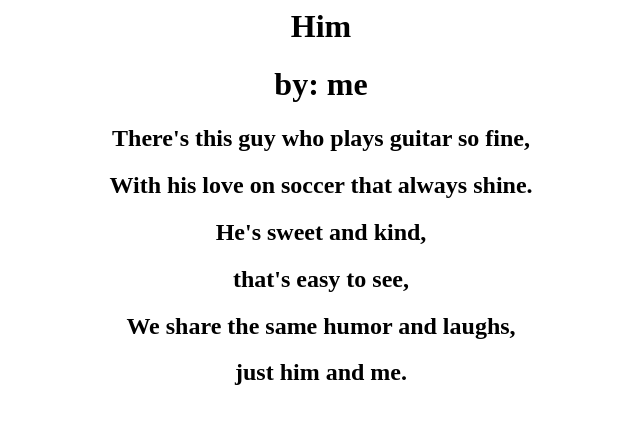
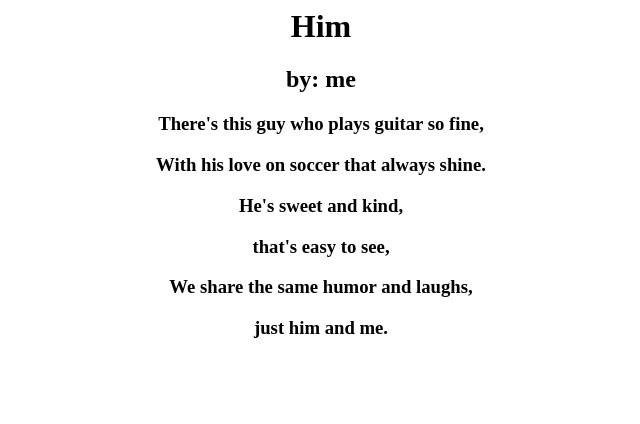
Before and after one commit to CS3TFRANCISCO27/MyFirstFeb, a plain HTML site: page index.html in a window 1280 px wide. Shown: the whole page, without its empty margins (319-959 px from the left). Drawn offline with Linux system fonts and the light colour scheme.

Commit message:
Update index.html

```diff
--- a/index.html
+++ b/index.html
@@ -4,7 +4,7 @@
 		<title>poem for ??? </title>
 
 		<meta charset="UTF-8">
-		<meta name="author" content="My Name">
+		<meta name="author" content="Trisha">
 		<meta name="keywords" content="HTML, CSS, JavaScript">
 		<meta name="revised"  content="28-06-2020">
 		<link rel="icon" href="icon .png" type="image/gif">
@@ -13,13 +13,13 @@
 		<center>
 		<h1> Him </h1>
 		<div>
-		<h1> by: me </h1>
-		<h2> There's this guy who plays guitar so fine, </h2>
-		<h2> With his love on soccer that always shine.</h2>
-		<h2> He's sweet and kind, </h2>
-		<h2> that's easy to see, </h2>
-		<h2> We share the same humor and laughs, </h2>
-		<h2> just him and me. </h2>
+		<h2> by: me </h2>
+		<h3> There's this guy who plays guitar so fine, </h3>
+		<h3> With his love on soccer that always shine.</h3>
+		<h3> He's sweet and kind, </h3>
+		<h3> that's easy to see, </h3>
+		<h3> We share the same humor and laughs, </h3>
+		<h3> just him and me. </h3>
 
 		</body>
 		<head>
```
